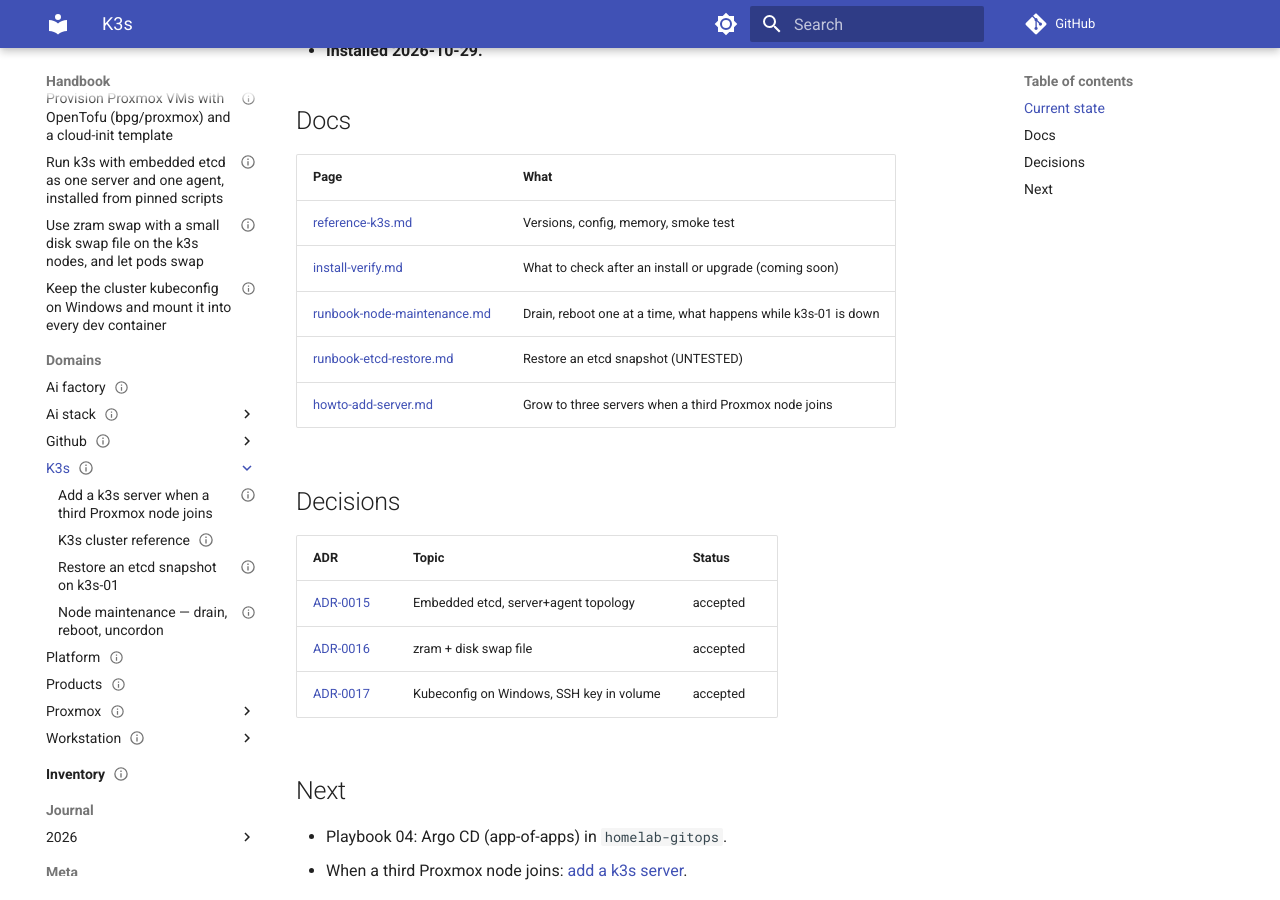
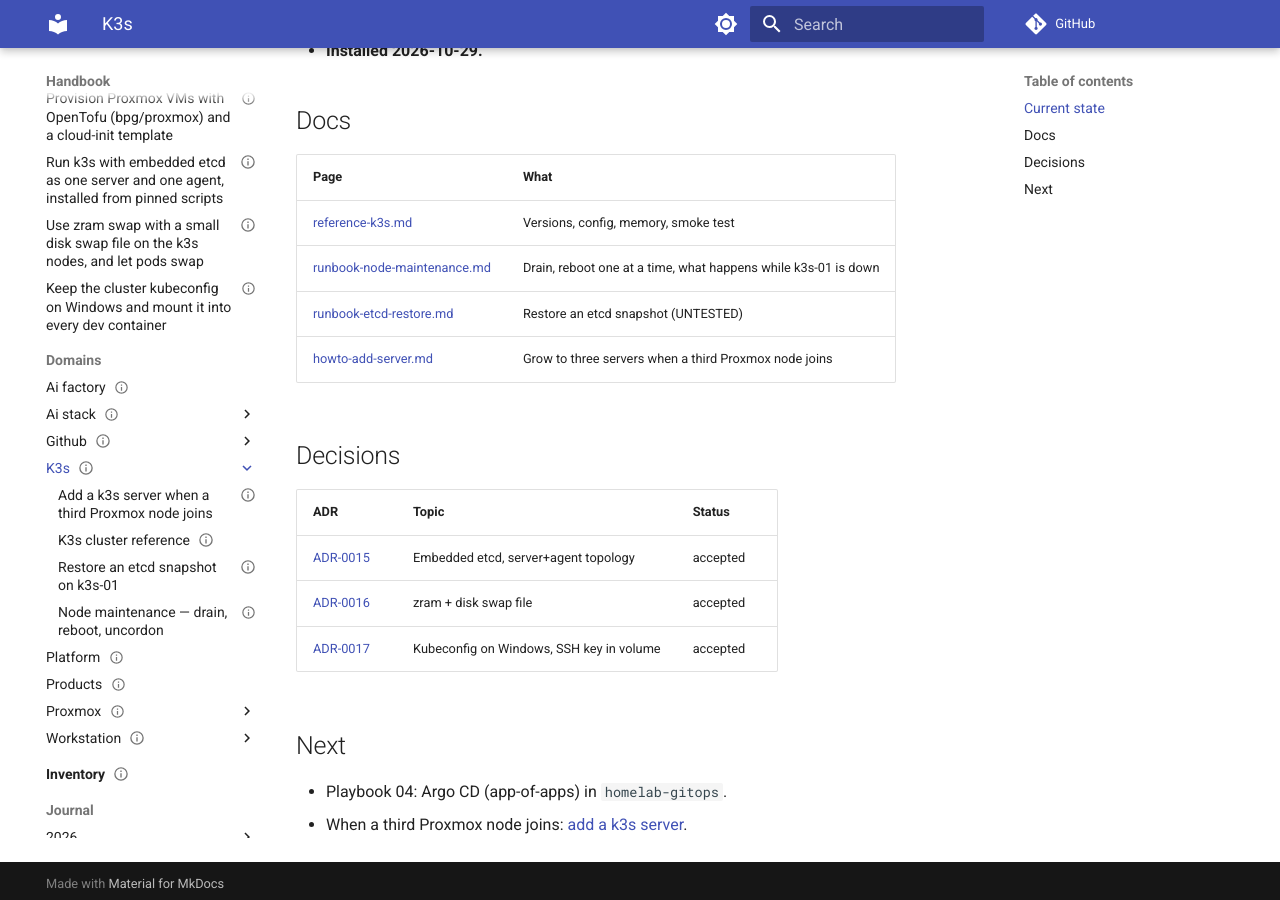
Before and after one commit to ssaav5-ai-labs/handbook, an MkDocs documentation site: the page built from docs/domains/k3s/index.md, in a window 1280 px wide and 900 px high, scrolled down 965 px. Built offline with MkDocs 1.6.1 and Material for MkDocs 9.7.7, drawn with Linux system fonts in a browser that asks for light colours; comment, search, counter and statistics services are not loaded; part of the change alters nothing that is shown.

Commit message:
Fix broken links in k3s index

````diff
--- a/docs/domains/k3s/index.md
+++ b/docs/domains/k3s/index.md
@@ -12,7 +12,7 @@ updated: 2026-10-29
 
 # K3s
 
-A two-node k3s cluster on the VMs from playbook 02, installed by [playbook 03](../../playbooks/03-k3s/PLAYBOOK.md).
+A two-node k3s cluster on the VMs from playbook 02, installed by [playbook 03](https://github.com/ssaav5-ai-labs/handbook/blob/main/playbooks/03-k3s/PLAYBOOK.md).
 
 ```
 pve01                         pve02
@@ -45,7 +45,6 @@ laptop: dev container ── kubectl (kubeconfig from %USERPROFILE%\.kube)
 | Page | What |
 |---|---|
 | [reference-k3s.md](reference-k3s.md) | Versions, config, memory, smoke test |
-| [install-verify.md](install-verify.md) | What to check after an install or upgrade (coming soon) |
 | [runbook-node-maintenance.md](runbook-node-maintenance.md) | Drain, reboot one at a time, what happens while k3s-01 is down |
 | [runbook-etcd-restore.md](runbook-etcd-restore.md) | Restore an etcd snapshot (UNTESTED) |
 | [howto-add-server.md](howto-add-server.md) | Grow to three servers when a third Proxmox node joins |
````
